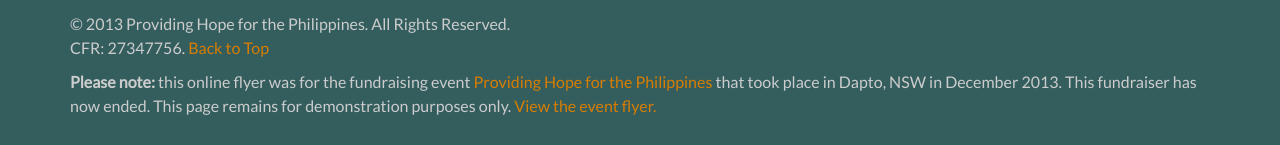
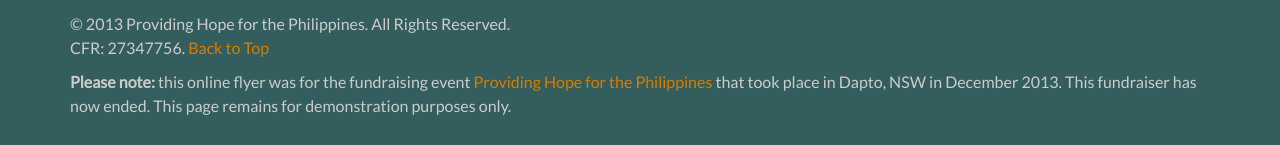
Before and after one commit to rachelnacilla/phphilippines, a plain HTML site: page index.html in a window 1280 px wide. Shown: the part 1623-1768 px from the top of the page. Drawn offline with nearby package versions, Linux system fonts and the light colour scheme.

Commit message:
Removed link to the event flyer

```diff
--- a/index.html
+++ b/index.html
@@ -254,7 +254,7 @@
             <p>&copy; 2013 Providing Hope for the Philippines. All Rights Reserved.<br /> CFR: 27347756. <a href="#top">Back to Top</a> </p>
 
             <p><strong>Please note:</strong> this online flyer was for the fundraising event <a href="https://www.facebook.com/providinghopephilippines">Providing Hope for the Philippines</a> that took place in Dapto, NSW in December 2013. This fundraiser
-                has now ended. This page remains for demonstration purposes only. <a href="https://www.behance.net/gallery/14083283/Providing-Hope-for-the-Philippines" target="_blank">View the event flyer.</a></p>
+                has now ended. This page remains for demonstration purposes only. </p>
 
         </div>
         <!--end container -->
```
